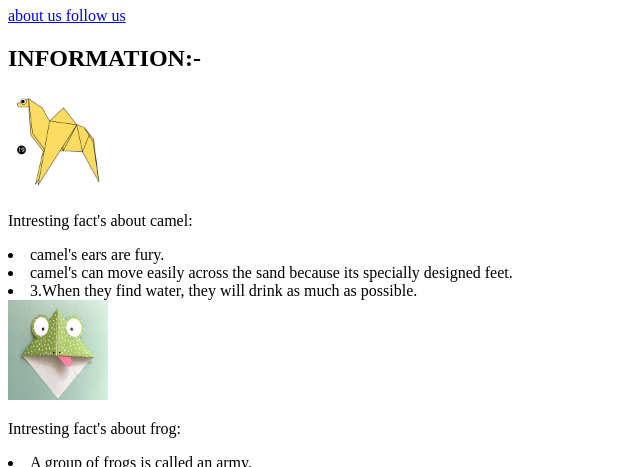
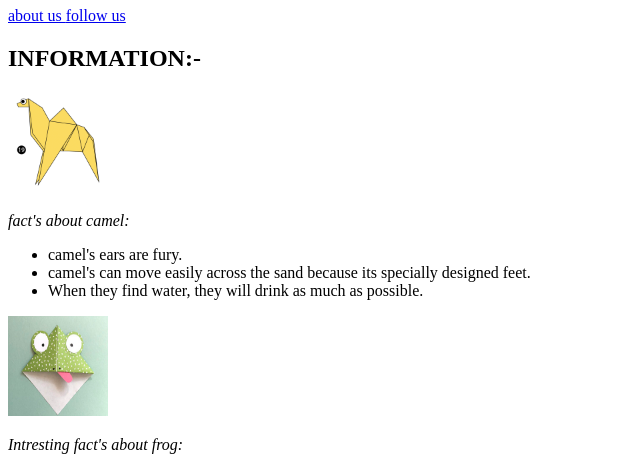
Before and after one commit to PVMS-Aasish/the-destruction, a plain HTML site: page index.html in a window 1280 px wide. Shown: the part 73-540 px from the top of the page, without its empty margins (0-640 px from the left). Drawn offline with Linux system fonts and the light colour scheme.

Commit message:
Add files via upload

```diff
--- a/index.html
+++ b/index.html
@@ -28,18 +28,21 @@
 
 
 <a href="https://origami.me/camel/"><img src="camel.jpg" width=100 height=100> </a>
-<p>Intresting fact's about camel:
-</p>
+<p><i> fact's about camel:</i></p>
+
+<ul>
 <li>  camel's ears are fury.</li>
 <li>
     camel's can move easily across the sand because its specially designed feet.</li>
-    <li>3.When they find water, they will drink as much as possible.</li>
+    <li>When they find water, they will drink as much as possible.</li>
+</ul>
 <a href="https://web-japan.org/kidsweb/virtual/origami2/exploring01_06.html"><img src="frog.jpg" width=100 height=100> </a>
-<p> Intresting fact's about frog:</p>
+<p><i>Intresting fact's about frog:</i> </p>
+<ol>
 <li>  A group of frogs is called an army.</li>
 <li>  Frogs drink water through their skin.</li>
 <li>  Frogs are found all over the world.</li>
-
+</ol>
 <h1>
     FOLLOW US ON :-
 </h1>
```
